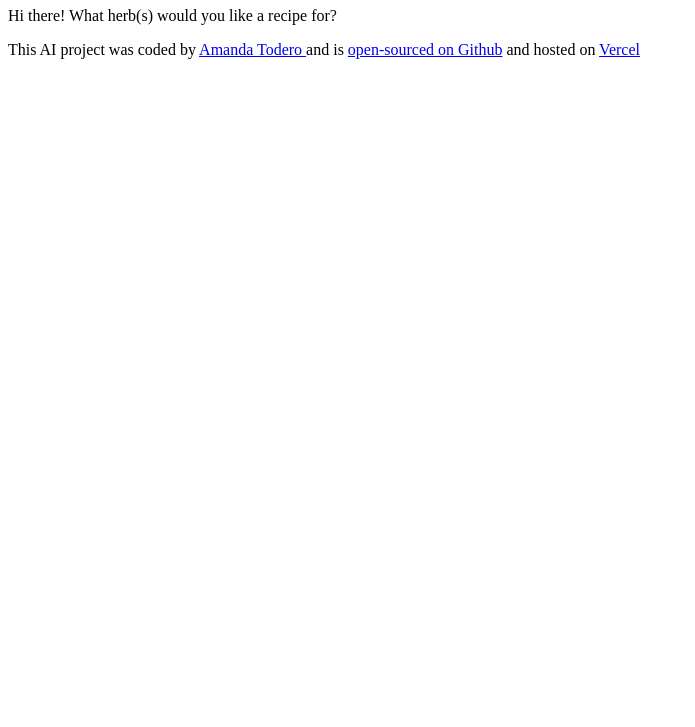
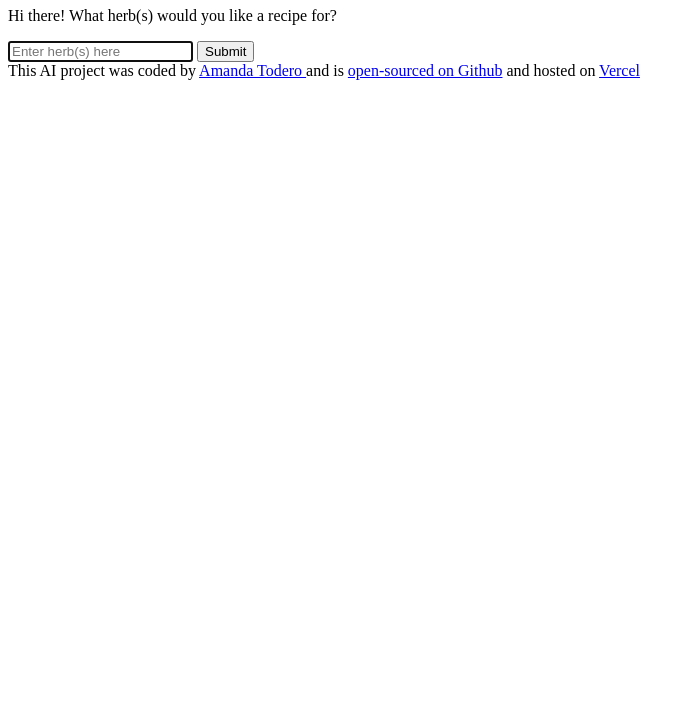
Before and after one commit to AmandaTodero3/herbal-ai, a plain HTML site: page index.html in a window 1280 px wide. Shown: the part 73-800 px from the top of the page, without its empty margins (0-695 px from the left). Drawn offline with Linux system fonts and the light colour scheme.

Commit message:
Added Form

```diff
--- a/index.html
+++ b/index.html
@@ -19,7 +19,23 @@
        <h1>Herbal Apothecare AI Assissant </h1>
        <p>Hi there! What herb(s) would you like a recipe for?</p>
         </header>
+      <main>
+        <div class="form-container">
+          <form id="herbal-ai-form">
+            <input
+              type="text"
+              placeholder="Enter herb(s) here"
+              autofocus
+              required
+              autocomplete="off"
+              class="prompt"
+              id="user-instructions"
+            />
+            <input type="submit" class="submit-button" />
+          </form>
+        </div>
 
+      </main>
       <footer>
         This AI project was coded by
         <a href="https://github.com/AmandaTodero3"> Amanda Todero </a>and is
```
